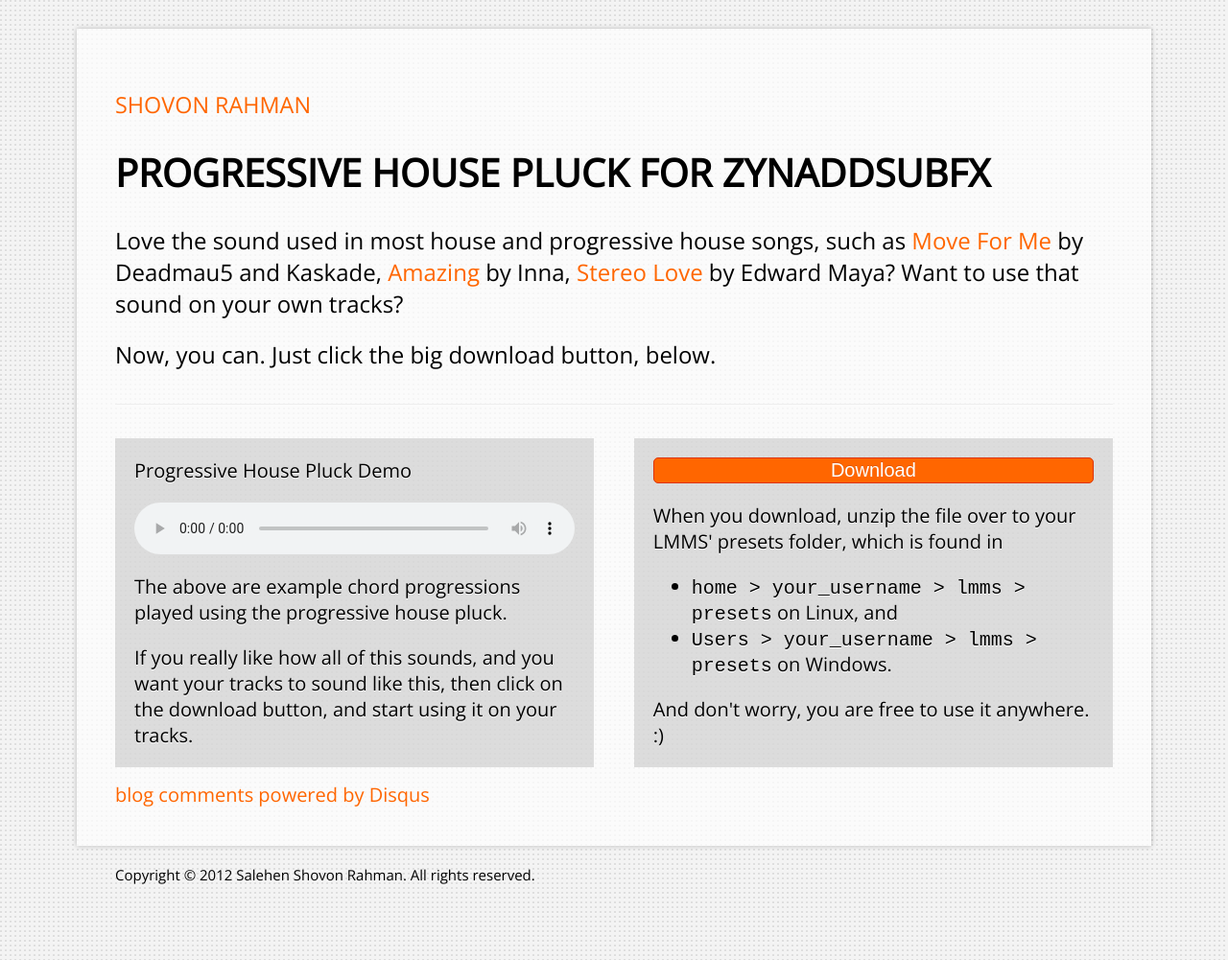
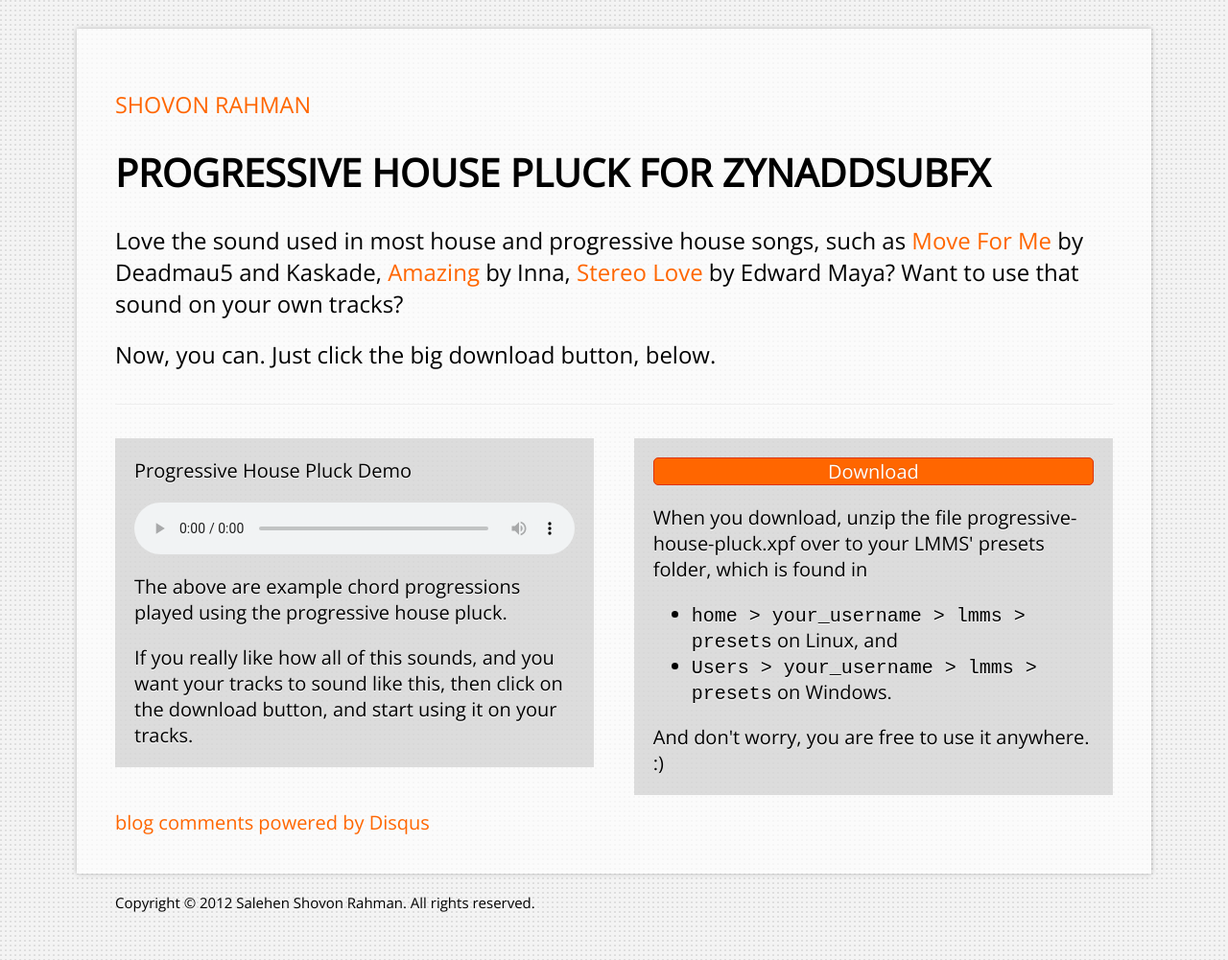
Before and after one commit to shovon/old-site, a Jekyll site: the page built from proghousepluck/index.html, in a window 1280 px wide. Shown: the whole page at 96% size. Built offline with Jekyll 4.4.1, drawn with Linux system fonts in a browser that asks for light colours; comment, search, counter and statistics services are not loaded.

Commit message:
Some simple text changes.

```diff
--- a/proghousepluck/index.html
+++ b/proghousepluck/index.html
@@ -51,9 +51,9 @@
 
 	<div class="body_column last_column">
 		<div class="dark-box">
-			<p><button class="full-width">Download</button></p>
+			<p><a href="http://shovon.github.com/proghousepluck/download/progressive-house-pluck.zip" class="button full-width">Download</a></p>
 			<p>
-				When you download, unzip the file over to your LMMS' presets
+				When you download, unzip the file progressive-house-pluck.xpf over to your LMMS' presets
 				folder, which is found in
 				<ul>
 					<li><code>home > your_username > lmms > presets</code> on Linux, and</li>
```
